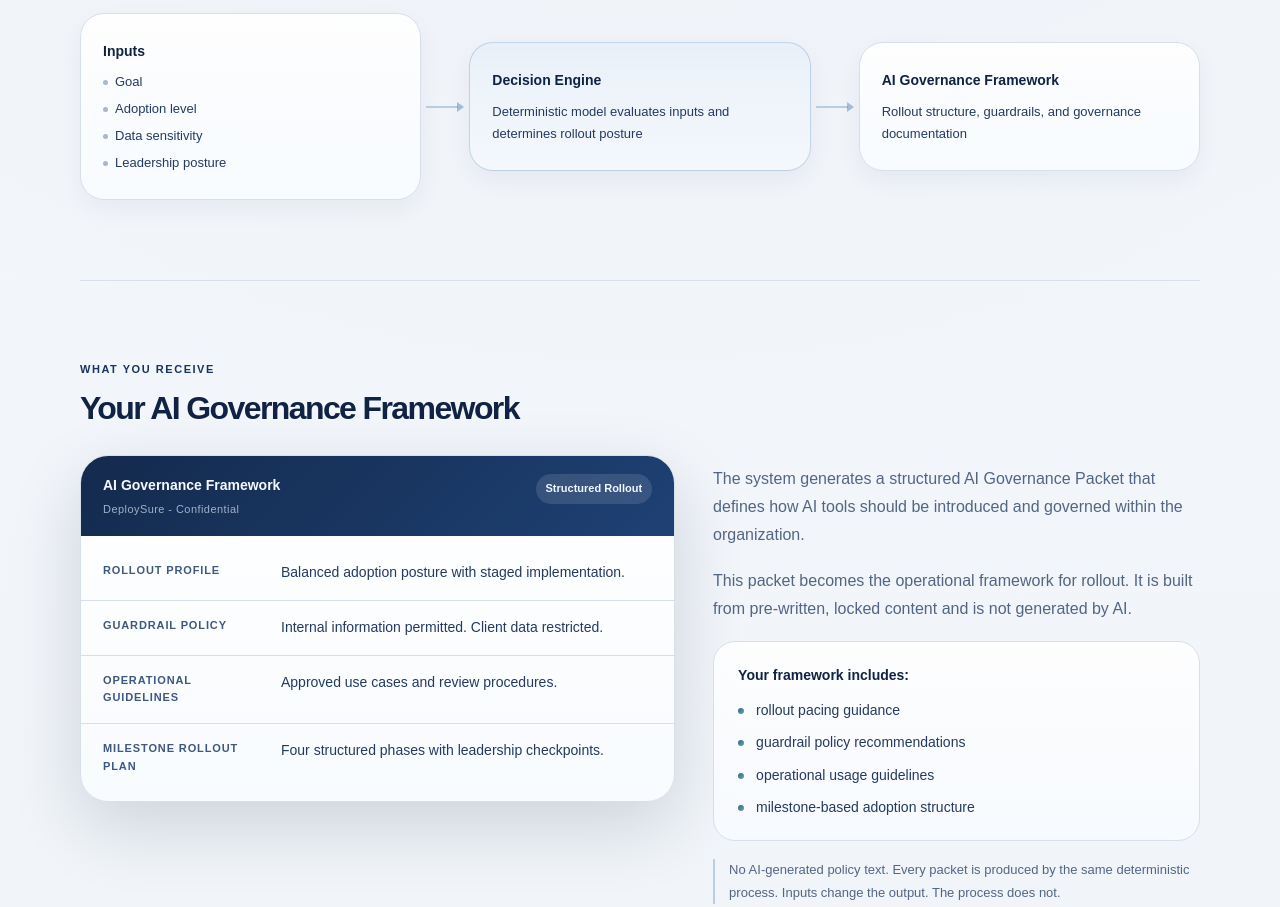
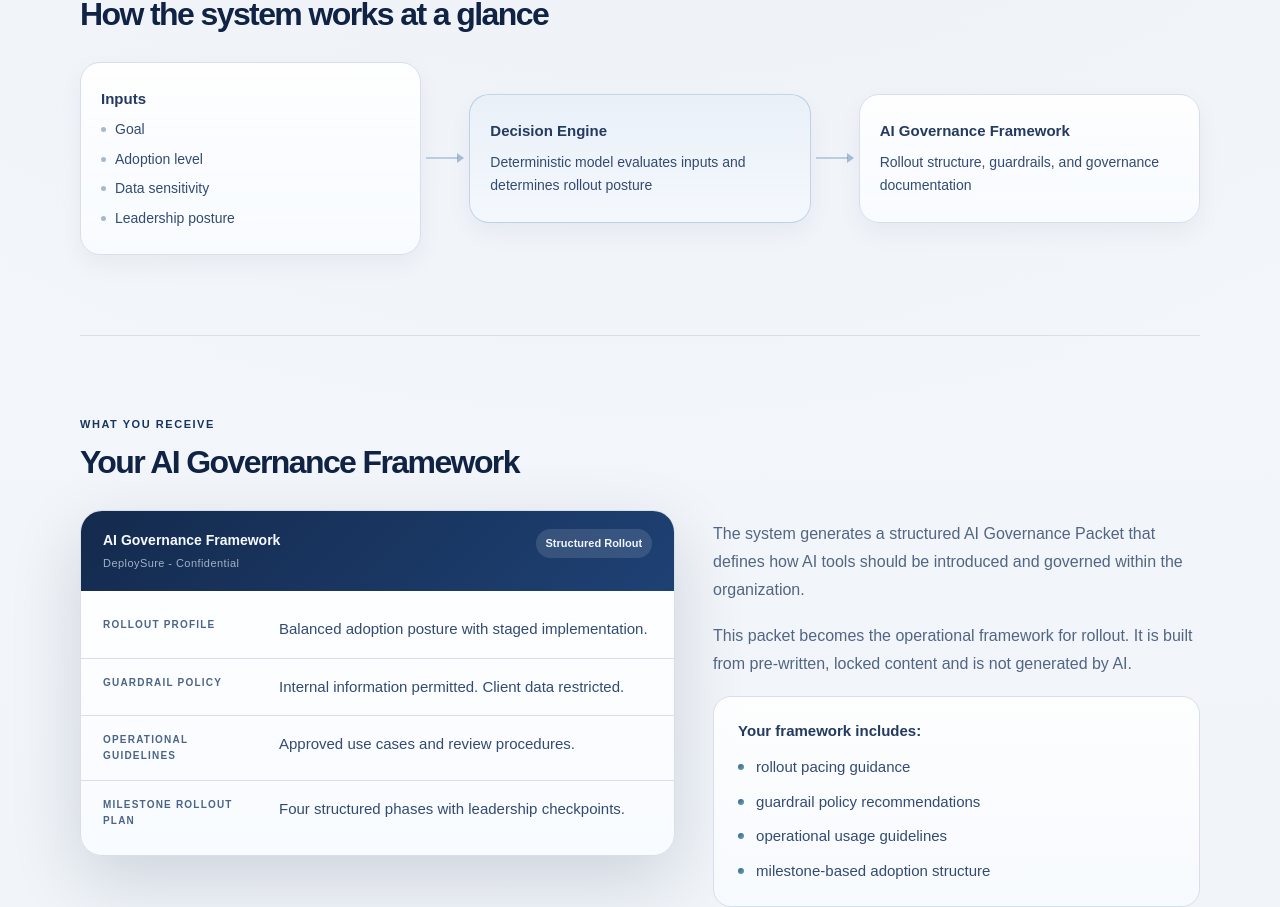
Before and after one commit to vetranod/osai, a Next.js app: page / in a window 1280 px wide. Shown: the part 1259-2166 px from the top of the page. Built offline with nearby package versions, Linux system fonts and the light colour scheme; no server answers.

Commit message:
refine: soften marketing card typography

```diff
--- a/src/app/page.module.css
+++ b/src/app/page.module.css
@@ -156,7 +156,7 @@
 .packetCardCompact {
   background: linear-gradient(180deg, #ffffff 0%, #f8fbff 100%);
   border: 1px solid var(--border);
-  border-radius: 28px;
+  border-radius: 22px;
   overflow: hidden;
   box-shadow: 0 24px 70px rgb(16 35 69 / 0.16);
 }
@@ -208,7 +208,7 @@
 .packetRow {
   display: grid;
   grid-template-columns: 160px 1fr;
-  gap: 18px;
+  gap: 16px;
   padding: 16px 22px;
   border-bottom: 1px solid var(--border);
   align-items: start;
@@ -219,17 +219,17 @@
 }
 
 .packetRowLabel {
-  font-size: 11px;
-  font-weight: 700;
-  color: var(--surface-label);
+  font-size: 10px;
+  font-weight: 600;
+  color: #4b6487;
   text-transform: uppercase;
-  letter-spacing: 0.08em;
+  letter-spacing: 0.12em;
 }
 
 .packetRowValue {
-  font-size: 14px;
-  color: var(--surface-body-strong);
-  line-height: 1.55;
+  font-size: 15px;
+  color: var(--surface-body);
+  line-height: 1.65;
 }
 
 .diagram {
@@ -240,10 +240,10 @@
 }
 
 .diagramBlock {
-  padding: 26px 22px;
+  padding: 24px 20px;
   background: linear-gradient(180deg, rgb(255 255 255 / 0.9), rgb(248 251 255 / 0.98));
   border: 1px solid var(--border);
-  border-radius: 24px;
+  border-radius: 20px;
   box-shadow: var(--shadow-sm);
 }
 
@@ -253,30 +253,31 @@
 }
 
 .diagramBlockLabel {
-  font-size: 14px;
-  font-weight: 700;
-  color: var(--surface-title);
-  margin-bottom: 10px;
+  font-size: 15px;
+  font-weight: 600;
+  color: var(--surface-body-strong);
+  margin-bottom: 8px;
 }
 
 .diagramBlockSub {
-  font-size: 13px;
-  color: var(--surface-body-strong);
-  line-height: 1.65;
+  font-size: 14px;
+  color: var(--surface-body);
+  line-height: 1.7;
 }
 
 .diagramList {
   list-style: none;
   display: flex;
   flex-direction: column;
-  gap: 6px;
+  gap: 8px;
 }
 
 .diagramList li {
   position: relative;
-  padding-left: 12px;
-  font-size: 13px;
-  color: var(--surface-body-strong);
+  padding-left: 14px;
+  font-size: 14px;
+  color: var(--surface-body);
+  line-height: 1.55;
 }
 
 .diagramList li::before {
@@ -335,13 +336,13 @@
   padding: 22px 24px;
   background: linear-gradient(180deg, rgb(255 255 255 / 0.86), rgb(247 250 254 / 0.94));
   border: 1px solid var(--border);
-  border-radius: 22px;
+  border-radius: 18px;
 }
 
 .frameworkIncludesTitle {
-  font-size: 14px;
+  font-size: 15px;
   font-weight: 600;
-  color: var(--surface-title);
+  color: var(--surface-body-strong);
   margin-bottom: 12px;
 }
 
@@ -355,9 +356,9 @@
 .frameworkList li {
   position: relative;
   padding-left: 18px;
-  font-size: 14px;
-  color: var(--surface-body-strong);
-  line-height: 1.6;
+  font-size: 15px;
+  color: var(--surface-body);
+  line-height: 1.65;
 }
 
 .frameworkList li::before {
@@ -398,10 +399,10 @@
   padding: 16px 18px;
   background: linear-gradient(180deg, rgb(255 255 255 / 0.9), rgb(248 251 255 / 0.98));
   border: 1px solid var(--border);
-  border-radius: 18px;
+  border-radius: 14px;
   font-size: 14px;
-  font-weight: 600;
-  color: var(--surface-title);
+  font-weight: 500;
+  color: var(--surface-body-strong);
 }
 
 .forNote {
@@ -432,7 +433,7 @@
   padding: 24px 22px;
   background: linear-gradient(180deg, rgb(255 255 255 / 0.9), rgb(248 251 255 / 0.98));
   border: 1px solid var(--border);
-  border-radius: 22px;
+  border-radius: 18px;
   box-shadow: var(--shadow-sm);
   transition: transform 0.18s ease, border-color 0.18s ease, box-shadow 0.18s ease;
 }
@@ -444,10 +445,10 @@
 }
 
 .guideCardTitle {
-  font-size: 17px;
+  font-size: 16px;
   font-weight: 600;
   letter-spacing: -0.03em;
-  color: var(--surface-title);
+  color: var(--surface-body-strong);
   margin-bottom: 10px;
 }
 
@@ -471,7 +472,7 @@
   gap: 7px;
   padding: 22px 20px;
   border: 1px solid var(--border);
-  border-radius: 20px;
+  border-radius: 18px;
   background: linear-gradient(180deg, rgb(255 255 255 / 0.9), rgb(248 251 255 / 0.98));
   transition: transform 0.18s ease, border-color 0.18s ease, box-shadow 0.18s ease;
 }
@@ -494,7 +495,7 @@
   font-size: 15px;
   font-weight: 600;
   letter-spacing: -0.03em;
-  color: var(--surface-title);
+  color: var(--surface-body-strong);
   line-height: 1.35;
 }
 
@@ -534,7 +535,7 @@
 .bottomCta {
   margin: 80px 0;
   padding: 80px 56px;
-  border-radius: 30px;
+  border-radius: 24px;
   background: linear-gradient(135deg, #13284b 0%, #24457a 58%, #2f5fa1 100%);
   box-shadow: 0 28px 80px rgb(14 35 67 / 0.2);
   text-align: center;
```
Also changed, not shown: src/app/_marketing/guide-page.module.css (+21 -21 lines).
